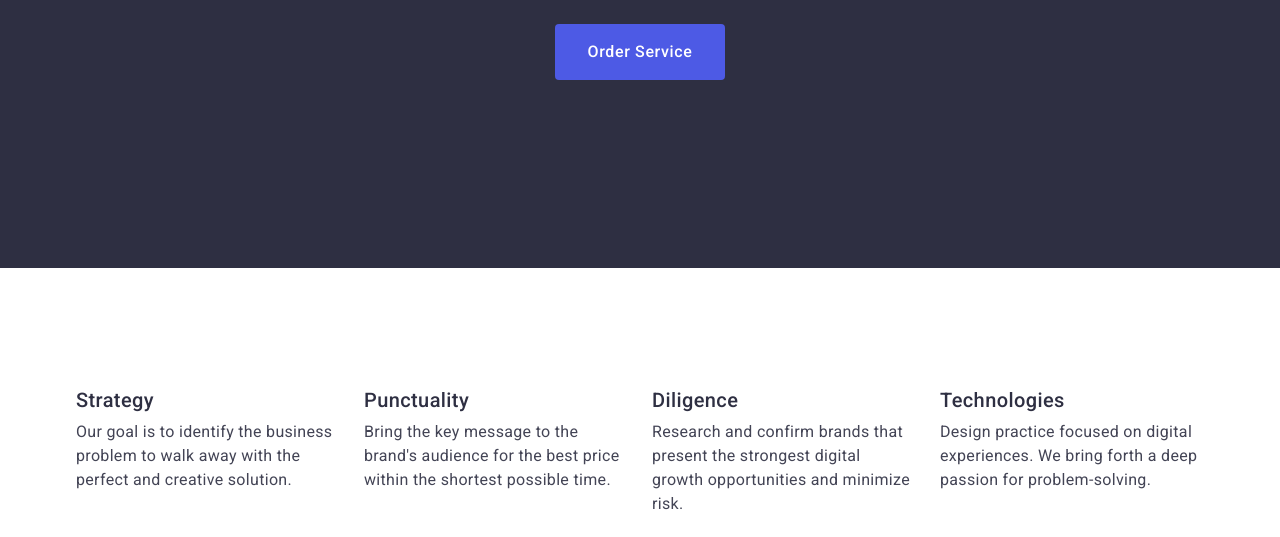
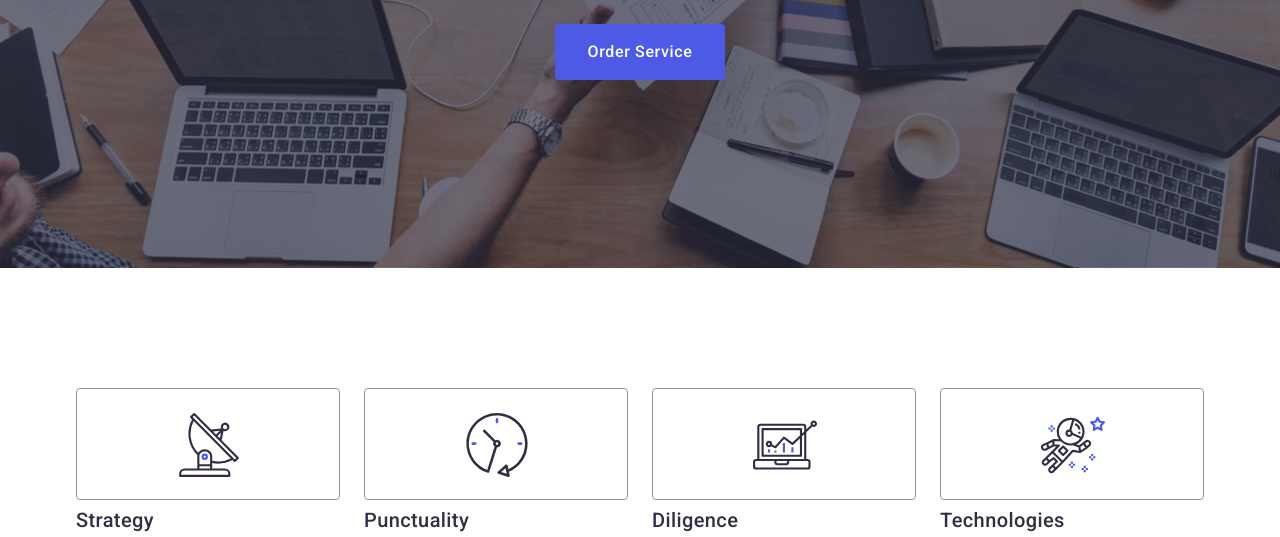
Before and after one commit to Lu1bota/goit-markup-hw-04, a plain HTML site: page index.html in a window 1280 px wide. Shown: the part 405-942 px from the top of the page. Drawn offline with nearby package versions, Linux system fonts and the light colour scheme.

Commit message:
update hw4

```diff
--- a/css/styles.css
+++ b/css/styles.css
@@ -150,10 +150,16 @@ img {
 
 .hero {
     background: #2e2f42;
+    background-image: linear-gradient(rgba(46, 47, 66, 0.7), rgba(46, 47, 66, 0.7)), url(../images/hero-back.jpg);
+    background-repeat: no-repeat;
+    background-position: center center;
+    background-size: cover;
+    max-width: 1440px;
     line-height: 1.07;
     display: flex;
     text-align: center;
     padding: 188px 0;
+    margin: auto;
 }
 
 .hero-container {
@@ -254,6 +260,23 @@ img {
     line-height: 1.5;
     letter-spacing: 0.02em;
     color: #434455;
+}
+
+.advantages-list-icons {
+    padding: 24px 100px;
+    width: 264px;
+    height: 112px;
+}
+
+.container-item-icons {
+    border: 1px solid #8E8F99;
+    /* width: 264px; */
+    height: 112px;
+    margin-bottom: 8px;
+    border-radius: 4px;
+    /* display: flex;
+    gap: 24px; */
+
 }
 
 /* TEAM */
--- a/index.html
+++ b/index.html
@@ -72,6 +72,15 @@
           <h2 class="visually-hidden">Advantages</h2>
           <ul class="advantages-list">
             <li class="advantages-list-item">
+              <div class="container-item-icons">
+                <svg class="advantages-list-icons">
+                  <use
+                    href="./images/icons/icons.svg#icon-antenna-1"
+                    width="64"
+                    height="64"
+                  ></use>
+                </svg>
+              </div>
               <h3 class="advantages-list-title">Strategy</h3>
               <p class="advantages-list-text">
                 Our goal is to identify the business problem to walk away with
@@ -79,6 +88,15 @@
               </p>
             </li>
             <li class="advantages-list-item">
+              <div class="container-item-icons">
+                <svg class="advantages-list-icons">
+                  <use
+                    href="./images/icons/icons.svg#icon-clock-1"
+                    width="64"
+                    height="64"
+                  ></use>
+                </svg>
+              </div>
               <h3 class="advantages-list-title">Punctuality</h3>
               <p class="advantages-list-text">
                 Bring the key message to the brand's audience for the best price
@@ -86,6 +104,15 @@
               </p>
             </li>
             <li class="advantages-list-item">
+              <div class="container-item-icons">
+                <svg class="advantages-list-icons">
+                  <use
+                    href="./images/icons/icons.svg#icon-diagram-1"
+                    width="64"
+                    height="64"
+                  ></use>
+                </svg>
+              </div>
               <h3 class="advantages-list-title">Diligence</h3>
               <p class="advantages-list-text">
                 Research and confirm brands that present the strongest digital
@@ -93,6 +120,15 @@
               </p>
             </li>
             <li class="advantages-list-item">
+              <div class="container-item-icons">
+                <svg class="advantages-list-icons">
+                  <use
+                    href="./images/icons/icons.svg#icon-astronaut-1"
+                    width="64"
+                    height="64"
+                  ></use>
+                </svg>
+              </div>
               <h3 class="advantages-list-title">Technologies</h3>
               <p class="advantages-list-text">
                 Design practice focused on digital experiences. We bring forth a
```
Also changed, not shown: images/hero-back.jpg (added), images/icons/icons.svg (added).
